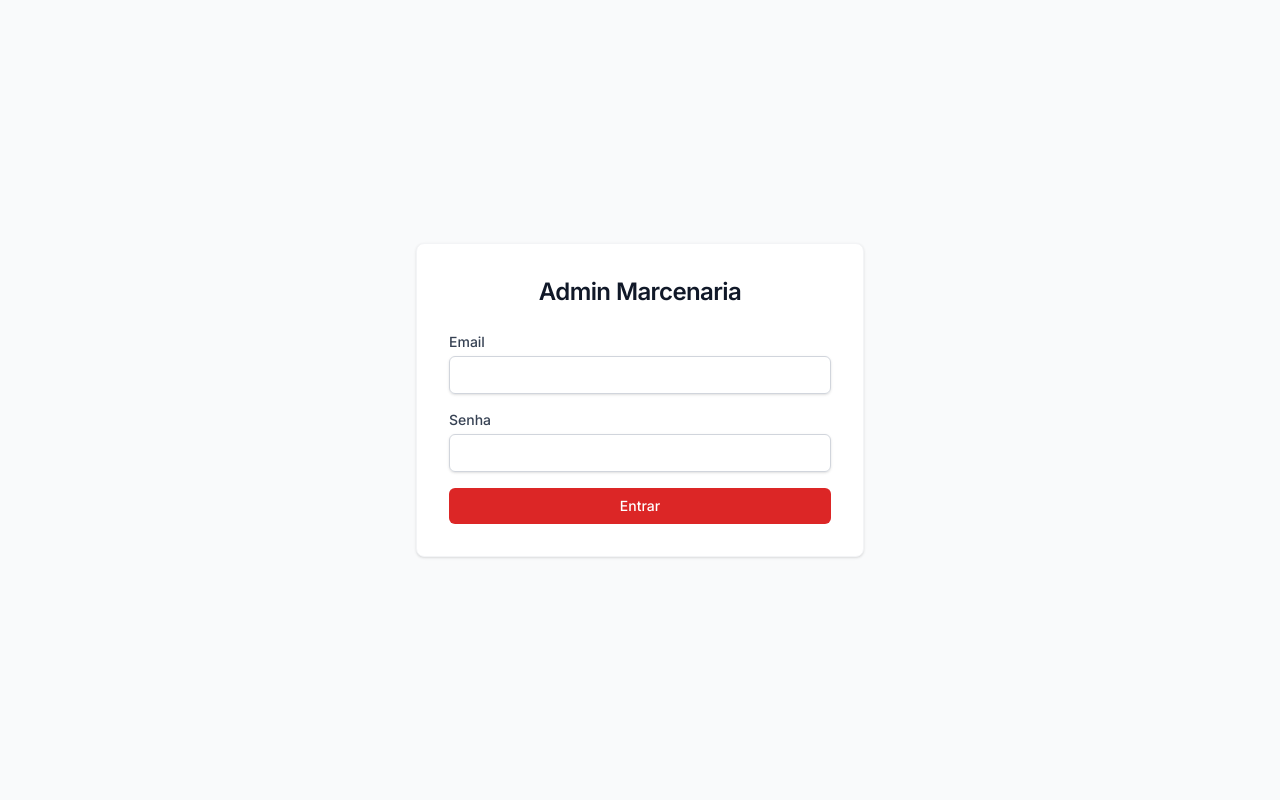
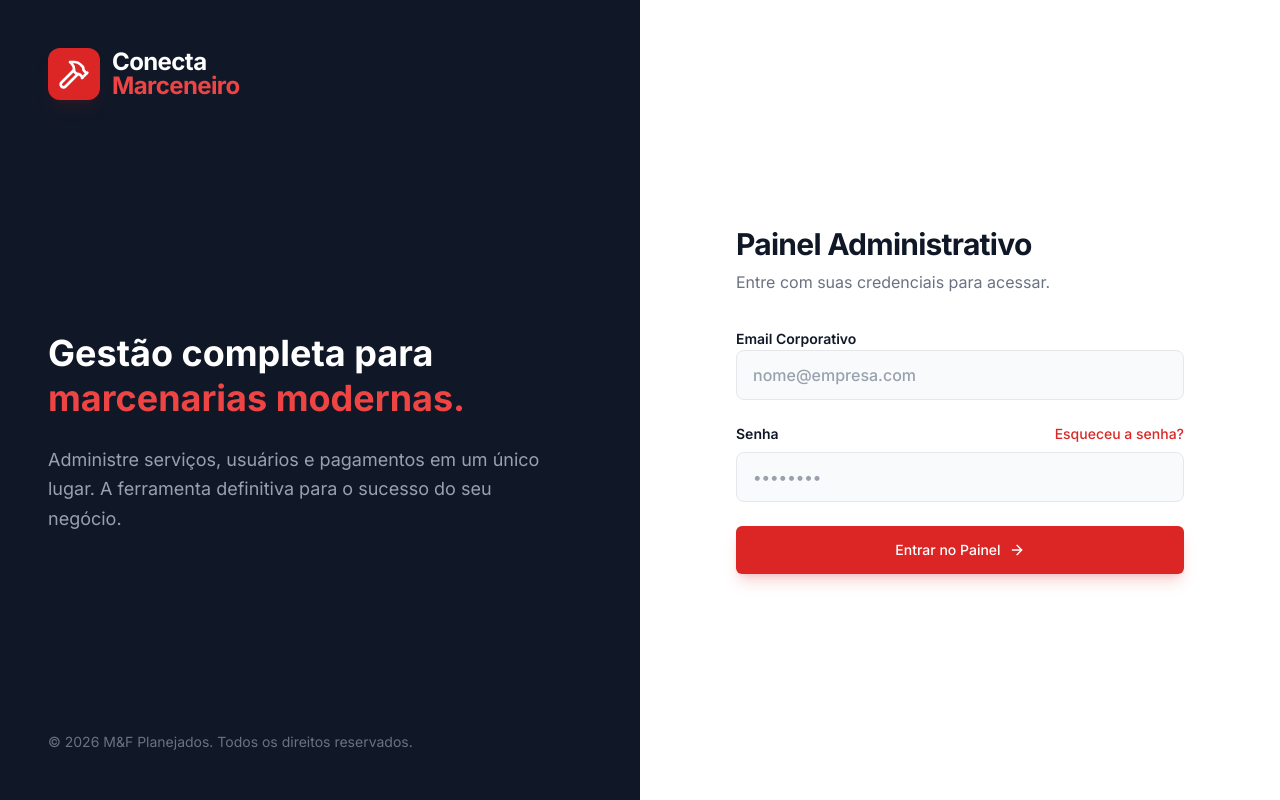
Before and after one commit to Marcus-devfs/marcenaria-web-admin, a Next.js app: page /login in a window 1280 px wide. Built offline with nearby package versions, Linux system fonts and the light colour scheme; no server answers.

Commit message:
pagina de login

```diff
--- a/src/app/login/page.tsx
+++ b/src/app/login/page.tsx
@@ -5,6 +5,7 @@ import { useAuth } from '@/contexts/AuthContext';
 import api from '@/lib/api';
 import { Text } from '@/components/ui/Text';
 import { Button } from '@/components/ui/Button';
+import { Hammer, ArrowRight } from 'lucide-react';
 
 export default function LoginPage() {
     const [email, setEmail] = useState('');
@@ -37,44 +38,108 @@ export default function LoginPage() {
     };
 
     return (
-        <div className="flex items-center justify-center min-h-screen bg-gray-50">
-            <div className="w-full max-w-md p-8 bg-white rounded-lg shadow-sm border border-gray-100">
-                <Text variant="h3" className="mb-6 text-center text-gray-900">Admin Marcenaria</Text>
+        <div className="flex min-h-screen bg-white">
+            {/* Branding Section (Left) */}
+            <div className="hidden lg:flex w-1/2 bg-gray-900 relative overflow-hidden flex-col justify-between p-12 text-white">
+                <div className="absolute inset-0 bg-[radial-gradient(ellipse_at_top_right,_var(--tw-gradient-stops))] from-primary-900/40 via-gray-900 to-gray-900 z-0"></div>
+
+                <div className="relative z-10">
+                    <div className="flex items-center gap-3 mb-8">
+                        <div className="bg-primary-600 p-2.5 rounded-xl shadow-lg shadow-primary-900/20">
+                            <Hammer className="h-8 w-8 text-white" />
+                        </div>
+                        <div className="flex flex-col">
+                            <span className="font-bold text-2xl tracking-tight text-white leading-none">Conecta</span>
+                            <span className="font-bold text-2xl tracking-tight text-primary-500 leading-none">Marceneiro</span>
+                        </div>
+                    </div>
+                </div>
+
+                <div className="relative z-10 max-w-lg">
+                    <h1 className="text-4xl font-bold mb-6 leading-tight">
+                        Gestão completa para <br />
+                        <span className="text-primary-500">marcenarias modernas.</span>
+                    </h1>
+                    <p className="text-gray-400 text-lg leading-relaxed">
+                        Administre serviços, usuários e pagamentos em um único lugar.
+                        A ferramenta definitiva para o sucesso do seu negócio.
+                    </p>
+                </div>
+
+                <div className="relative z-10 text-sm text-gray-500">
+                    © {new Date().getFullYear()} M&F Planejados. Todos os direitos reservados.
+                </div>
+            </div>
+
+            {/* Login Form Section (Right) */}
+            <div className="flex-1 flex items-center justify-center p-8 bg-gray-50 lg:bg-white">
+                <div className="w-full max-w-md space-y-8">
+                    <div className="text-center lg:text-left">
+                        <div className="lg:hidden flex justify-center mb-6">
+                            <div className="bg-primary-600 p-3 rounded-xl inline-block">
+                                <Hammer className="h-8 w-8 text-white" />
+                            </div>
+                        </div>
+                        <h2 className="text-3xl font-bold text-gray-900 tracking-tight">Painel Administrativo</h2>
+                        <p className="mt-2 text-gray-500">Entre com suas credenciais para acessar.</p>
+                    </div>
 
                     {error && (
-                    <div className="bg-primary-50 text-primary-600 p-3 rounded-md text-sm mb-4">
+                        <div className="bg-primary-50 text-primary-700 p-4 rounded-lg text-sm flex items-center border border-primary-100 animate-in fade-in slide-in-from-top-2">
                             {error}
                         </div>
                     )}
 
-                <form onSubmit={handleSubmit} className="space-y-4">
-                    <div>
-                        <label className="block text-sm font-medium text-gray-700">Email</label>
+                    <form onSubmit={handleSubmit} className="space-y-6">
+                        <div className="space-y-2">
+                            <label className="text-sm font-semibold text-gray-900">Email Corporativo</label>
                             <input
                                 type="email"
                                 value={email}
                                 onChange={(e) => setEmail(e.target.value)}
-                            className="mt-1 block w-full border border-gray-300 rounded-md shadow-sm py-2 px-3 focus:outline-none focus:ring-primary-500 focus:border-primary-500 sm:text-sm"
+                                className="block w-full px-4 py-3 rounded-lg border border-gray-200 bg-gray-50 text-gray-900 placeholder-gray-400 focus:outline-none focus:ring-2 focus:ring-primary-500/20 focus:border-primary-500 transition-all font-medium"
+                                placeholder="nome@empresa.com"
                                 required
                             />
                         </div>
 
-                    <div>
-                        <label className="block text-sm font-medium text-gray-700">Senha</label>
+                        <div className="space-y-2">
+                            <div className="flex items-center justify-between">
+                                <label className="text-sm font-semibold text-gray-900">Senha</label>
+                                <a href="#" className="text-sm text-primary-600 hover:text-primary-700 font-medium hover:underline">
+                                    Esqueceu a senha?
+                                </a>
+                            </div>
                             <input
                                 type="password"
                                 value={password}
                                 onChange={(e) => setPassword(e.target.value)}
-                            className="mt-1 block w-full border border-gray-300 rounded-md shadow-sm py-2 px-3 focus:outline-none focus:ring-primary-500 focus:border-primary-500 sm:text-sm"
+                                className="block w-full px-4 py-3 rounded-lg border border-gray-200 bg-gray-50 text-gray-900 placeholder-gray-400 focus:outline-none focus:ring-2 focus:ring-primary-500/20 focus:border-primary-500 transition-all font-medium"
+                                placeholder="••••••••"
                                 required
                             />
                         </div>
 
-                    <Button type="submit" className="w-full" disabled={loading}>
-                        {loading ? 'Entrando...' : 'Entrar'}
+                        <Button
+                            type="submit"
+                            className="w-full h-12 text-base shadow-lg shadow-primary-600/20 hover:shadow-primary-600/30 transition-all"
+                            disabled={loading}
+                        >
+                            {loading ? (
+                                <div className="flex items-center justify-center gap-2">
+                                    <div className="h-4 w-4 border-2 border-white/30 border-t-white rounded-full animate-spin" />
+                                    <span>Autenticando...</span>
+                                </div>
+                            ) : (
+                                <div className="flex items-center justify-center gap-2">
+                                    <span>Entrar no Painel</span>
+                                    <ArrowRight className="w-4 h-4" />
+                                </div>
+                            )}
                         </Button>
                     </form>
                 </div>
             </div>
+        </div>
     );
 }
```
Lines whose indentation alone changed are shown as unchanged.
